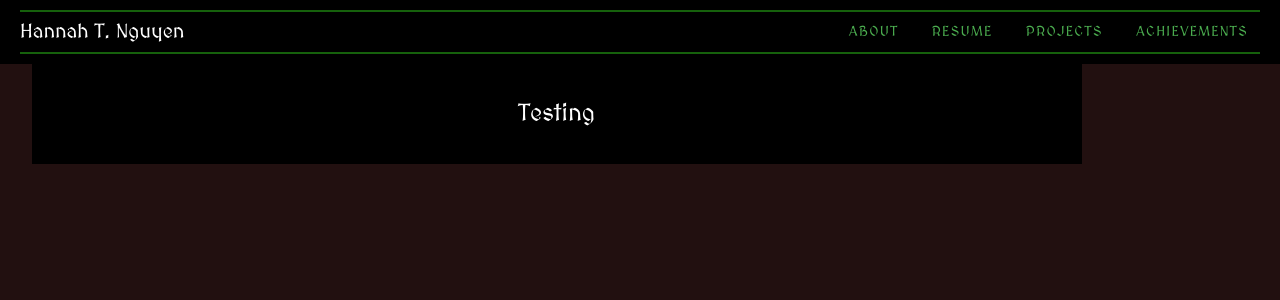
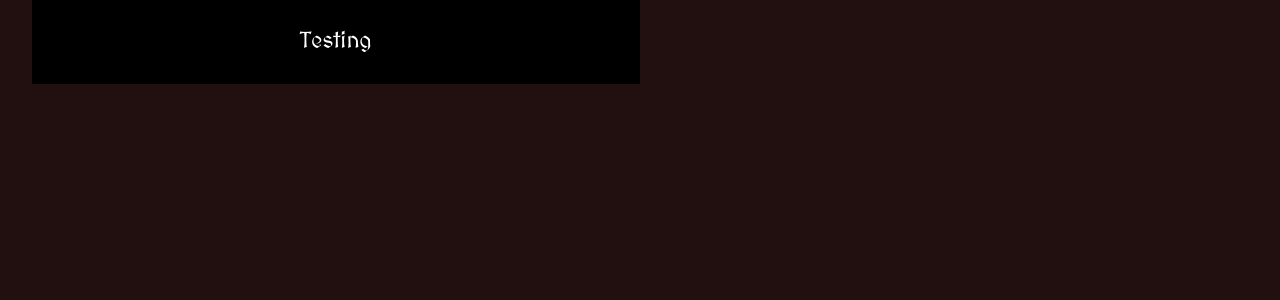
Before and after one commit to TheNguyen07/TheNguyen07.github.io, a Vue app: page / in a window 1280 px wide. Shown: the top 300 px of the page. Built offline with nearby package versions, Linux system fonts and the light colour scheme.

Commit message:
i hate coding sometimes

```diff
--- a/src/App.vue
+++ b/src/App.vue
@@ -1,6 +1,6 @@
 <template>
   <v-app>
-    <Navigation />
+    <!-- <Navigation /> -->
     <!-- <Test /> -->
       <v-main>
         <!-- <Test /> -->
@@ -20,7 +20,7 @@ html, body, .v-application {
 .v-main {
   /* width: 100vw !important; */
   /* min-width: 100vw !important; */
-  /* padding-left: 0 !important; */
+  padding: 0 !important;
   /* display: block !important;  */
   /* position: relative !important; */
 }
@@ -29,6 +29,10 @@ html, body, .v-application {
 /* .v-application__wrap {
   display: block !important;
 } */
+ .v-application__wrap {
+  max-width: none !important;
+}
+
 
 /* 3. Global font */
 html {
--- a/src/assets/main.css
+++ b/src/assets/main.css
@@ -1,10 +1,18 @@
 @import './base.css';
 
-#app {
+/* #app {
   max-width: 1280px;
   margin: 0 auto;
   padding: 2rem;
   font-weight: normal;
+} */
+
+
+#app {
+  width: 100%;
+  margin: 0 auto;
+  padding: 0;
+  text-align: center;
 }
 
 a,
--- a/src/components/testing-sheet.vue
+++ b/src/components/testing-sheet.vue
@@ -1,10 +1,14 @@
 <template>
-  <v-sheet class="w-100" color="black" height="100px" :min-width="mdAndUp ? 1000 : '82vw'">
-    <div class="text-center white--text" style="line-height: 100px; font-size: 24px;">
-      Testing
-    </div>
-  </v-sheet>
+  <v-sheet class="w-100" color="black">
+    <v-container class="text-center py-6">
+        <h2 class="text-white">Testing</h2>
+    </v-container>
+    </v-sheet>
+
 </template>
+
+
+
 
 <script setup>
     // import {useDisplay} from 'vuetify'
```
